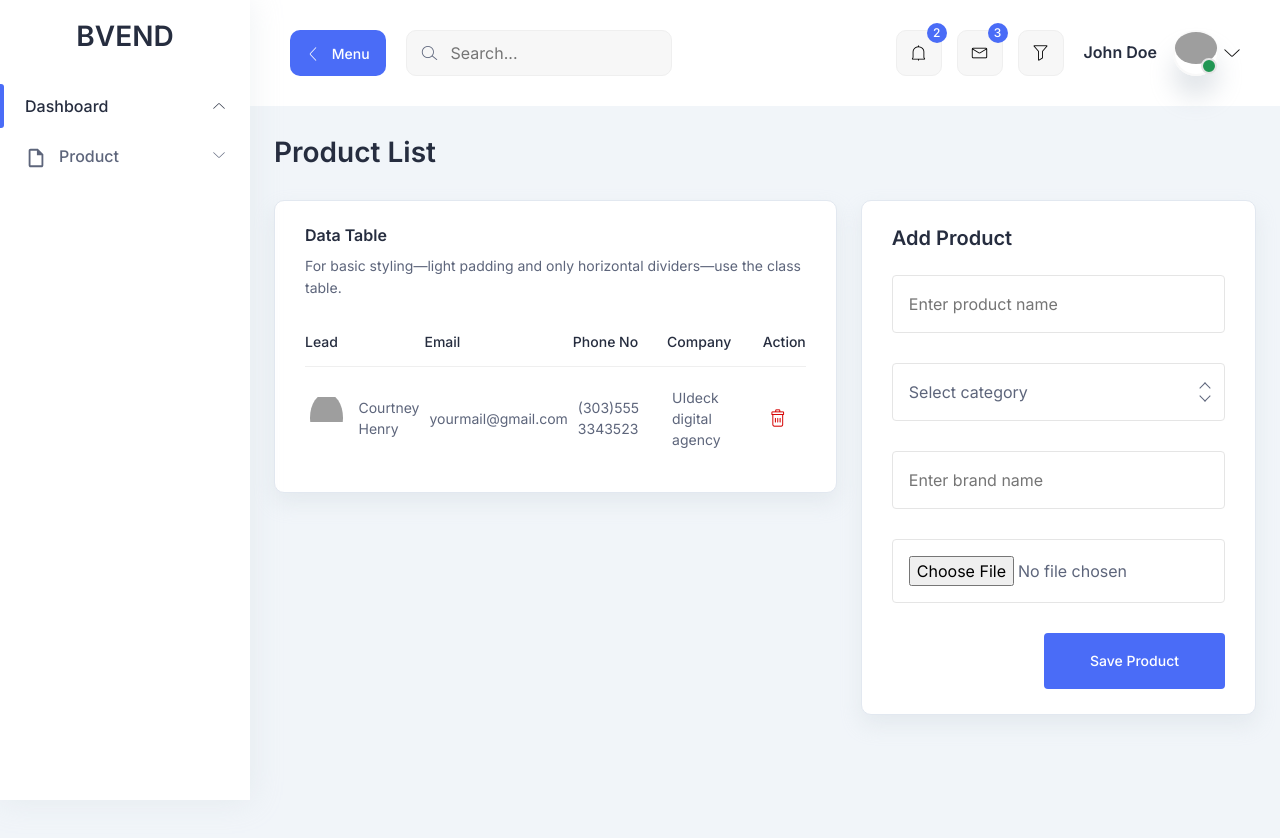
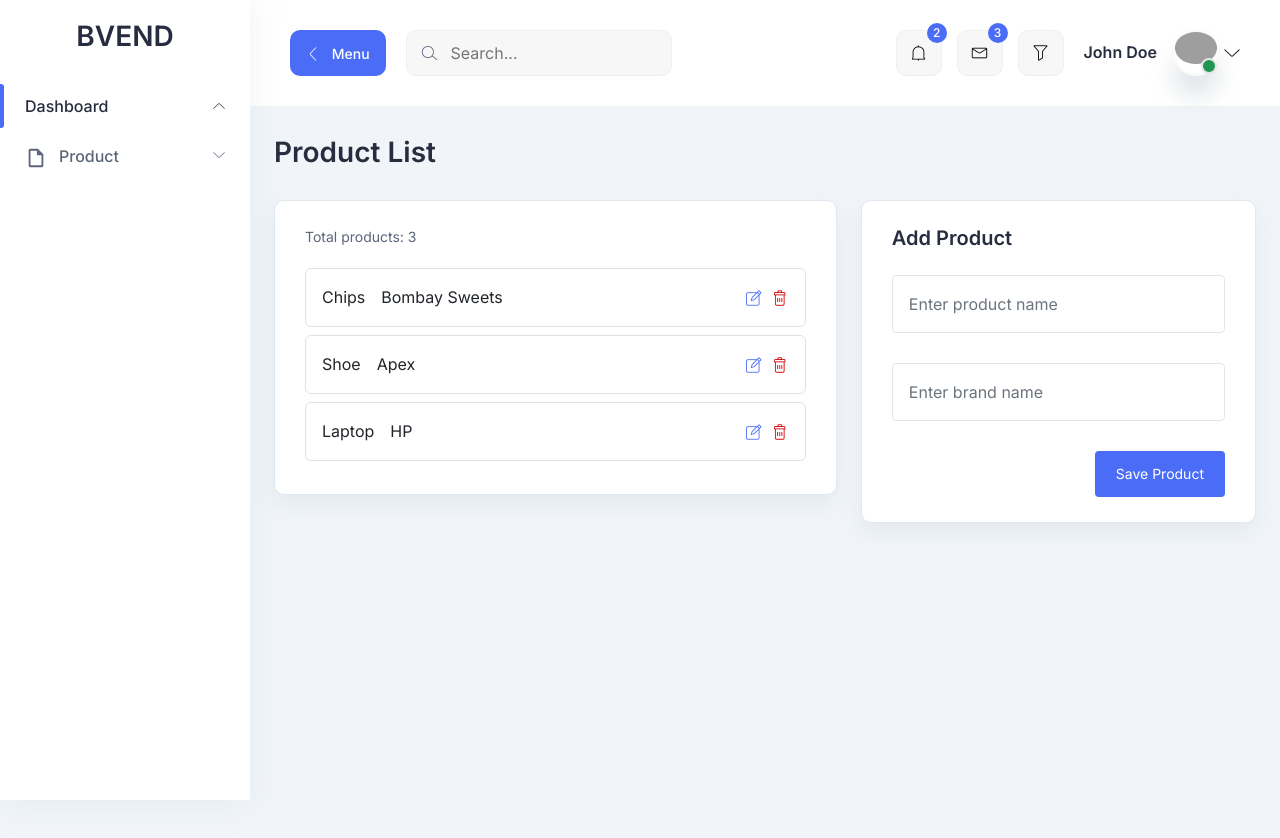
Before and after one commit to wahidsherief/bvend-app, a React (Create React App) app: page /products in a window 1280 px wide. Shown: the top 838 px of the page. After the commit the page ends 800 px from the top, so only its background shows below. Built offline with nearby package versions, Linux system fonts and the light colour scheme; grey boxes are pictures that could not be loaded.

Commit message:
product list created

```diff
--- a/src/app/components/product/ProductCategory.js
+++ b/src/app/components/product/ProductCategory.js
@@ -1,7 +1,7 @@
 import React, { useState } from "react"
 import PageTitle from "../common/PageTitle"
 import { useSelector, useDispatch } from "react-redux"
-import { create, update, remove } from "../../../features/product_category/product_category_slice"
+import { create, update, remove } from "../../../features/product/product_category_slice"
 
 
 import Form from 'react-bootstrap/Form';
--- a/src/app/components/product/ProductList.js
+++ b/src/app/components/product/ProductList.js
@@ -1,98 +1,183 @@
-import React from "react";
-import PageTitle from "../common/PageTitle";
+import React, { useState } from "react"
+import PageTitle from "../common/PageTitle"
+import { useSelector, useDispatch } from "react-redux"
+import { create, update, remove } from "../../../features/product/product_list_slice"
+import Form from 'react-bootstrap/Form';
+import Button from 'react-bootstrap/Button';
 
 const ProductList = () => {
+
+    const product_list_state = useSelector((state) => {
+        return state['product_list']
+    })
+
+    const dispatch = useDispatch()
+
+    const { products } = product_list_state
+
+    const [name, setName] = useState('')
+    const [category, setCategory] = useState('')
+    const [updatedproduct, setUpdatedProduct] = useState('')
+    const [updatedcategory, setUpdatedCategory] = useState('')
+    const [editPanel, setEditPanel] = useState(null)
+    const [removePanel, setRemovePanel] = useState(null)
+    const [validated, setValidated] = useState(false);
+
+    const showEditPanel = (id) => {
+        if (removePanel !== null) {
+            setRemovePanel(null)
+        }
+        if (editPanel === id)
+            return setEditPanel(null)
+        setEditPanel(id)
+
+    }
+
+    const showRemovePanel = (id) => {
+        if (editPanel !== null) {
+            setEditPanel(null)
+        }
+        if (removePanel === id)
+            return setRemovePanel(null)
+        setRemovePanel(id)
+
+    }
+
+    const createProduct = (e) => {
+        e.preventDefault();
+        const form = e.currentTarget;
+        if (form.checkValidity() === false) {
+            e.stopPropagation();
+            setValidated(true);
+
+        }
+        else {
+            const id = products.length + 1
+            const new_product = { id, name, category }
+
+            if (dispatch(create(new_product))) {
+                setValidated(false);
+                form.name.value = ""
+                form.category.value = ""
+            }
+        }
+    }
+
+    const updateProduct = (id) => {
+        if (dispatch(update({ id, updatedproduct, updatedcategory })))
+            setEditPanel(null)
+    }
+
+    const removeProduct = (id) => {
+        if (dispatch(remove(id)))
+            setRemovePanel(null)
+    }
+
+
     return (
         <React.Fragment>
             <PageTitle title='Product List' />
-            <div class="tables-wrapper">
-                <div class="row">
-                    <div class="col-lg-7">
-                        <div class="card-style mb-30">
-                            <h6 class="mb-10">Data Table</h6>
-                            <p class="text-sm mb-20">
-                                For basic styling—light padding and only horizontal
-                                dividers—use the class table.
+            <div className="tables-wrapper">
+                <div className="row">
+                    <div className="col-lg-7">
+                        <div className="card-style mb-30">
+                            <p className="text-sm mb-20">
+                                Total products: {products.length}
                             </p>
-                            <div class="table-wrapper table-responsive">
-                                <table class="table">
-                                    <thead>
-                                        <tr>
-                                            <th><h6>Lead</h6></th>
-                                            <th><h6>Email</h6></th>
-                                            <th><h6>Phone No</h6></th>
-                                            <th><h6>Company</h6></th>
-                                            <th><h6>Action</h6></th>
-                                        </tr>
-                                    </thead>
-                                    <tbody>
-                                        <tr>
-                                            <td class="min-width">
-                                                <div class="lead">
-                                                    <div class="lead-image">
-                                                        <img
-                                                            src="assets/images/lead/lead-1.png"
-                                                            alt=""
+                            {
+                                products.length > 0 &&
+                                products.map((product) => (
+                                    <div key={product.id} className="accordion mb-2" id="accordionExample">
+                                        <div className="accordion-item">
+                                            <p className="accordion-header p-3" id="headingOne">
+                                                <span>{product.name}</span>
+                                                <span className="ms-3">{product.category}</span>
+                                                <span className="float-end">
+                                                    <button onClick={() => showEditPanel(product.id)} className='p-0 text-primary btn-link btn'>
+                                                        <i className="lni lni-pencil-alt"></i>
+                                                    </button>
+                                                    <button onClick={() => showRemovePanel(product.id)} className='p-0 ms-2 text-danger btn-link btn'>
+                                                        <i className="lni lni-trash-can"></i>
+                                                    </button>
+                                                </span>
+                                            </p>
+                                            <div id='edit-panel' className={editPanel === product.id ? 'd-block' : 'd-none'}>
+                                                <div className="accordion-body bg-light">
+                                                    <h4 className="mb-3">Edit Product</h4>
+                                                    <div className="input-style-1">
+                                                        <input
+                                                            type="text"
+                                                            placeholder={product.name}
+                                                            onChange={(e) => { setUpdatedProduct(e.target.value) }}
                                                         />
                                                     </div>
-                                                    <div class="lead-text">
-                                                        <p>Courtney Henry</p>
+                                                    <div className="input-style-1">
+                                                        <input
+                                                            type="text"
+                                                            placeholder={product.category}
+                                                            onChange={(e) => { setUpdatedCategory(e.target.value) }}
+                                                        />
+                                                    </div>
+                                                    <div className="d-grid gap-2 d-md-flex justify-content-md-end">
+                                                        <button onClick={() => updateProduct(product.id)} className="main-btn dark-btn btn-hover btn-sm">Update Category</button>
+                                                        <button onClick={() => setEditPanel(null)} className="main-btn light-btn btn-hover btn-sm">Cancel</button>
                                                     </div>
                                                 </div>
-                                            </td>
-                                            <td class="min-width">
-                                                <p><a href="#0">yourmail@gmail.com</a></p>
-                                            </td>
-                                            <td class="min-width">
-                                                <p>(303)555 3343523</p>
-                                            </td>
-                                            <td class="min-width">
-                                                <p>UIdeck digital agency</p>
-                                            </td>
-                                            <td>
-                                                <div class="action">
-                                                    <button class="text-danger">
-                                                        <i class="lni lni-trash-can"></i>
-                                                    </button>
+                                            </div>
+                                            <div id='remove-panel' className={removePanel === product.id ? 'd-block' : 'd-none'}>
+                                                <div className="accordion-body bg-light">
+                                                    <h3>Are you sure to remove?</h3>
+                                                    <div className="d-grid gap-2 d-md-flex justify-content-md-end mt-4">
+                                                        <button onClick={() => removeProduct(product.id)} className="main-btn danger-btn btn-hover btn-sm">Move to trash</button>
+                                                        <button onClick={() => setRemovePanel(null)} className="main-btn light-btn btn-hover btn-sm">Cancel</button>
+                                                    </div>
                                                 </div>
-                                            </td>
-                                        </tr>
-                                    </tbody>
-                                </table>
-                            </div>
+                                            </div>
+                                        </div>
+                                    </div>
+                                ))
+                            }
                         </div>
                     </div>
-
                     <div className="col-lg-5">
                         <div className="card-style mb-30">
                             <h4 className="mb-25">Add Product</h4>
-                            <div className="input-style-1">
-                                <input type="text" placeholder="Enter product name" />
-                            </div>
-                            <div class="select-style-2">
-                                <div class="select-position">
-                                    <select placeholder="Enter product name">
-                                        <option value="">Select category</option>
-                                        <option value="">Category one</option>
-                                        <option value="">Category two</option>
-                                        <option value="">Category three</option>
-                                    </select>
+                            <Form noValidate validated={validated} onSubmit={createProduct}>
+                                <Form.Group controlId="validationCustom01" className="input-style-1">
+                                    <Form.Control
+                                        name="product"
+                                        required
+                                        type="text"
+                                        placeholder="Enter product name"
+                                        onChange={(e) => { setName(e.target.value) }}
+                                        defaultValue={name}
+                                    />
+                                    <Form.Control.Feedback type="invalid">
+                                        *Product name is required
+                                    </Form.Control.Feedback>
+                                </Form.Group>
+                                <Form.Group controlId="validationCustom02" className="input-style-1">
+                                    <Form.Control
+                                        name="category"
+                                        required
+                                        type="text"
+                                        placeholder="Enter brand name"
+                                        onChange={(e) => { setCategory(e.target.value) }}
+                                        defaultValue={category}
+                                    />
+                                    <Form.Control.Feedback type="invalid">
+                                        *Category is required
+                                    </Form.Control.Feedback>
+                                </Form.Group>
+                                <div className="d-grid gap-2 d-md-flex justify-content-md-end">
+                                    <Button type="submit" className="main-btn primary-btn btn-hover btn-sm">Save Product</Button>
                                 </div>
-                            </div>
-                            <div className="input-style-1">
-                                <input type="text" placeholder="Enter brand name" />
-                            </div>
-                            <div className="input-style-1">
-                                <input type="file" placeholder="Upload image" />
-                            </div>
-                            <div className="d-grid gap-2 d-md-flex justify-content-md-end">
-                                <button className="main-btn primary-btn btn-hover">Save Product</button>
-                            </div>
+                            </Form>
                         </div>
                     </div>
                 </div>
-            </div>
-        </React.Fragment>
+            </div >
+        </React.Fragment >
     )
 }
 
--- a/src/app/reducers.js
+++ b/src/app/reducers.js
@@ -1,7 +1,9 @@
-import product_category from "../features/product_category/product_category_slice";
+import product_list from "../features/product/product_list_slice";
+import product_category from "../features/product/product_category_slice";
 
 const rootReducer = {
-    product_category,
+    product_list,
+    product_category
 }
 
 export default rootReducer;
--- /dev/null
+++ b/src/features/product/product_list_slice.js
@@ -0,0 +1,49 @@
+import { createSlice } from "@reduxjs/toolkit";
+
+const initialState = {
+    products: [
+        {
+            id: 1,
+            name: 'Chips',
+            category: 'Bombay Sweets',
+            display: false
+        },
+        {
+            id: 2,
+            name: 'Shoe',
+            category: 'Apex',
+            display: false
+        },
+        {
+            id: 3,
+            name: 'Laptop',
+            category: 'HP',
+            display: false
+        }
+    ]
+}
+
+export const product_list = createSlice({
+    name: 'product_list',
+    initialState: initialState,
+    reducers: {
+        create: (state, action) => {
+            state.products.push(action.payload)
+        },
+        update: (state, action) => {
+            console.log(action.payload)
+            state.products.forEach((product) => {
+                if (product.id === action.payload.id) {
+                    product.name = action.payload.updatedproduct
+                    product.category = action.payload.updatedcategory
+                }
+            })
+        },
+        remove: (state, action) => {
+            state.products = state.products.filter((product => product.id !== action.payload))
+        }
+    }
+})
+
+export const { create, update, remove } = product_list.actions
+export default product_list.reducer;
```
Also changed, not shown: src/features/product/product_category_slice.js (renamed from src/features/product_category/product_category_slice.js), 1 other file (tests, documents, lock files or other folders).
